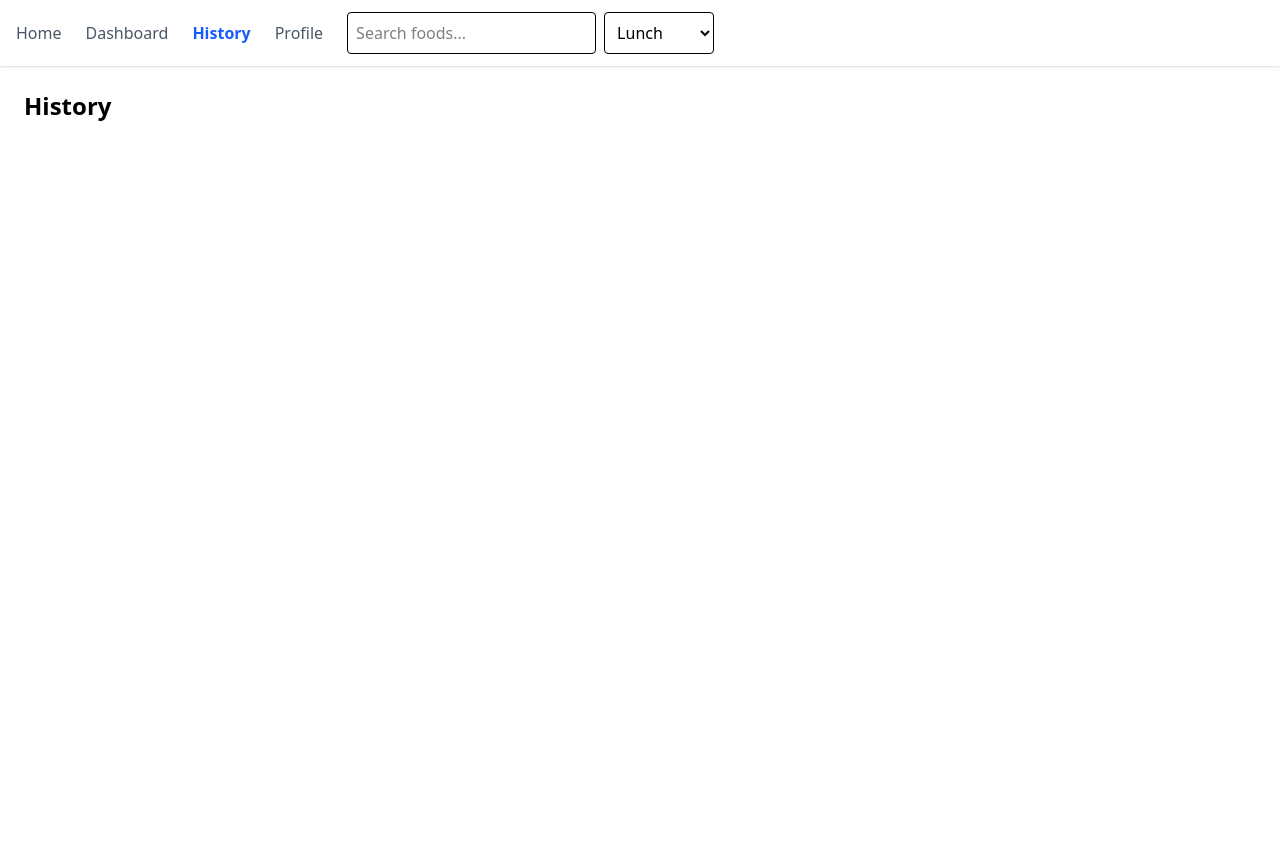
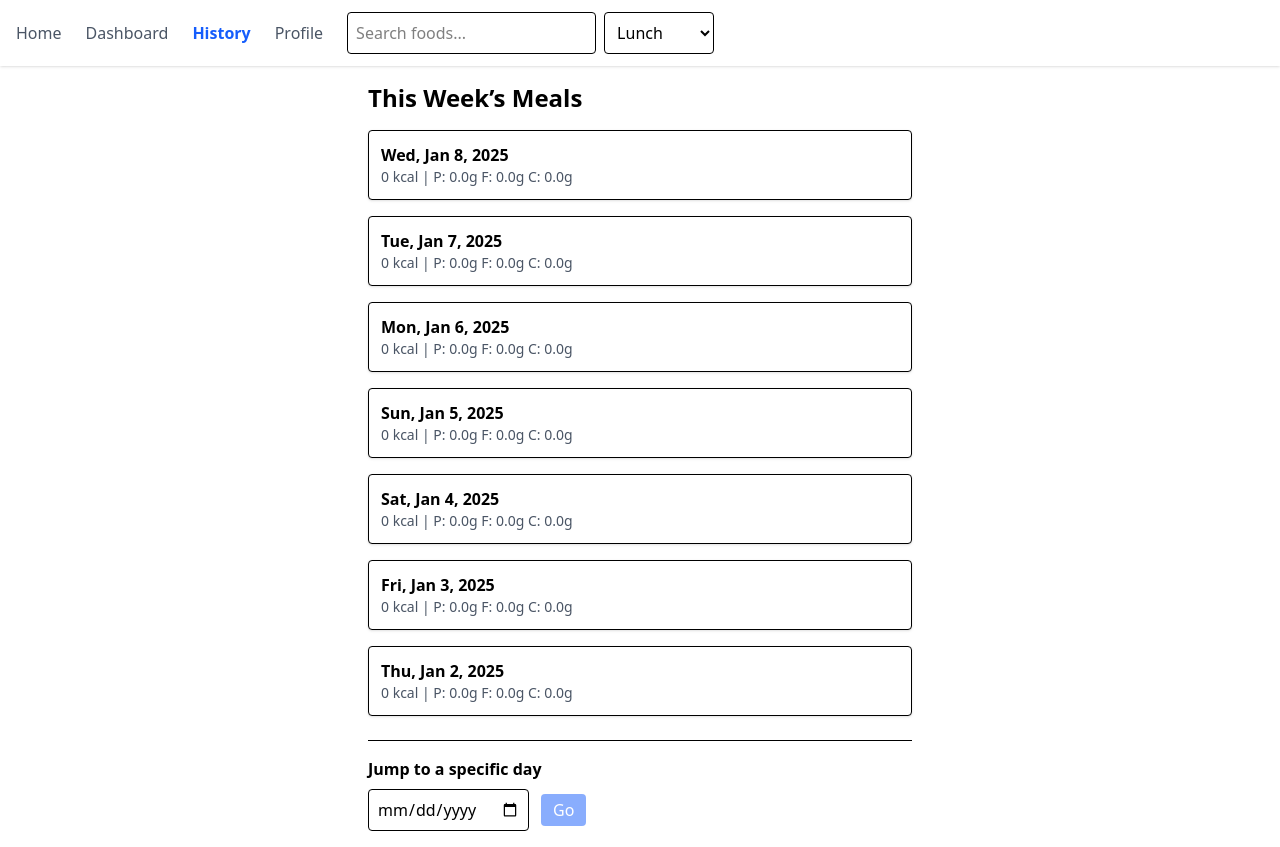
Before and after one commit to mattwheeler-dev/nutrition-tracker, a React (Vite) app: page /history in a window 1280 px wide. Before the commit the page ends 800 px from the top, so only its background shows below. Built offline with nearby package versions, Linux system fonts and the light colour scheme.

Commit message:
refactor date displays on dashboard; build history page with 7 day recap and date picker;

```diff
--- a/src/pages/Dashboard.tsx
+++ b/src/pages/Dashboard.tsx
@@ -37,7 +37,6 @@ const mockFoods: FoodItem[] = [
 ];
 
 const Dashboard = () => {
-	const date = useNutritionStore((s) => s.selectedDate);
 	const logs = useNutritionStore((s) => s.logs);
 	const selectedDate = useNutritionStore((s) => s.selectedDate);
 	const setDate = useNutritionStore((s) => s.setDate);
@@ -46,9 +45,9 @@ const Dashboard = () => {
 
 	useEffect(() => {
 		const logs = useNutritionStore.getState().logs;
-		if (!logs[date]) {
+		if (!logs[selectedDate]) {
 			const addFood = useNutritionStore.getState().addFood;
-			mockFoods.forEach((food) => addFood(date, "snacks", food));
+			mockFoods.forEach((food) => addFood(selectedDate, "snacks", food));
 		}
 	}, []);
 
@@ -75,10 +74,12 @@ const Dashboard = () => {
 			</div>
 			<NutritionSummary />
 
-			<h1 className="text-2xl font-bold mb-4">Your Meals for {date}</h1>
+			<h1 className="text-2xl font-bold mb-4">
+				Your Meals for {formatDateDisplay(selectedDate)}
+			</h1>
 
 			{mealTypes.map((meal) => {
-				const dayLog = logs[date] || {
+				const dayLog = logs[selectedDate] || {
 					breakfast: [],
 					lunch: [],
 					dinner: [],
--- a/src/pages/History.tsx
+++ b/src/pages/History.tsx
@@ -1,8 +1,73 @@
+import { useNavigate } from "react-router-dom";
+import { useNutritionStore } from "../state/nutritionStore";
+import { getNutritionTotals } from "../utils/nutritionHelpers";
+import { getLastNDates, formatDateDisplay } from "../utils/dateHelpers";
+import type { FoodItem } from "../types/nutrition";
+import { useState } from "react";
+
 const History = () => {
+	const logs = useNutritionStore((s) => s.logs);
+	const setDate = useNutritionStore((s) => s.setDate);
+	const navigate = useNavigate();
+	const [customDate, setCustomDate] = useState("");
+
+	const recentDates = getLastNDates(7);
+
+	const handleJump = (date: string) => {
+		setDate(date);
+		navigate("/dashboard");
+	};
+
 	return (
-		<section className="p-6">
-			<h1 className="text-2xl font-bold">History</h1>
-		</section>
+		<div className="p-4 max-w-xl mx-auto">
+			<h1 className="text-2xl font-bold mb-4">This Week’s Meals</h1>
+
+			<ul className="space-y-4 mb-6">
+				{recentDates.map((date) => {
+					const meals = logs[date] || {
+						breakfast: [],
+						lunch: [],
+						dinner: [],
+						snacks: [],
+					};
+					const allFoods: FoodItem[] = Object.values(meals).flat();
+					const totals = getNutritionTotals(allFoods);
+
+					return (
+						<li
+							key={date}
+							onClick={() => handleJump(date)}
+							className="cursor-pointer bg-white hover:bg-blue-50 border rounded p-3 shadow transition"
+						>
+							<div className="font-semibold">{formatDateDisplay(date)}</div>
+							<div className="text-sm text-gray-600">
+								{totals.calories} kcal | P: {totals.protein.toFixed(1)}g F:{" "}
+								{totals.fat.toFixed(1)}g C: {totals.carbs.toFixed(1)}g
+							</div>
+						</li>
+					);
+				})}
+			</ul>
+
+			<div className="border-t pt-4">
+				<h2 className="font-semibold mb-2">Jump to a specific day</h2>
+				<div className="flex items-center gap-3">
+					<input
+						type="date"
+						value={customDate}
+						onChange={(e) => setCustomDate(e.target.value)}
+						className="p-2 border rounded"
+					/>
+					<button
+						disabled={!customDate}
+						onClick={() => handleJump(customDate)}
+						className="bg-blue-600 text-white px-3 py-1 rounded hover:bg-blue-700 disabled:opacity-50"
+					>
+						Go
+					</button>
+				</div>
+			</div>
+		</div>
 	);
 };
 
--- a/src/utils/dateHelpers.ts
+++ b/src/utils/dateHelpers.ts
@@ -18,3 +18,20 @@ export function getPrevDate(isoDate: string): string {
 	d.setDate(d.getDate() - 1);
 	return d.toISOString().split("T")[0];
 }
+
+export function getLoggedDates(logs: Record<string, any>): string[] {
+	return Object.keys(logs).sort(
+		(a, b) => new Date(b).getTime() - new Date(a).getTime()
+	);
+}
+
+export function getLastNDates(n: number): string[] {
+	const dates = [];
+	const today = new Date();
+	for (let i = 0; i < n; i++) {
+		const d = new Date(today);
+		d.setDate(today.getDate() - i);
+		dates.push(d.toISOString().split("T")[0]);
+	}
+	return dates;
+}
```
